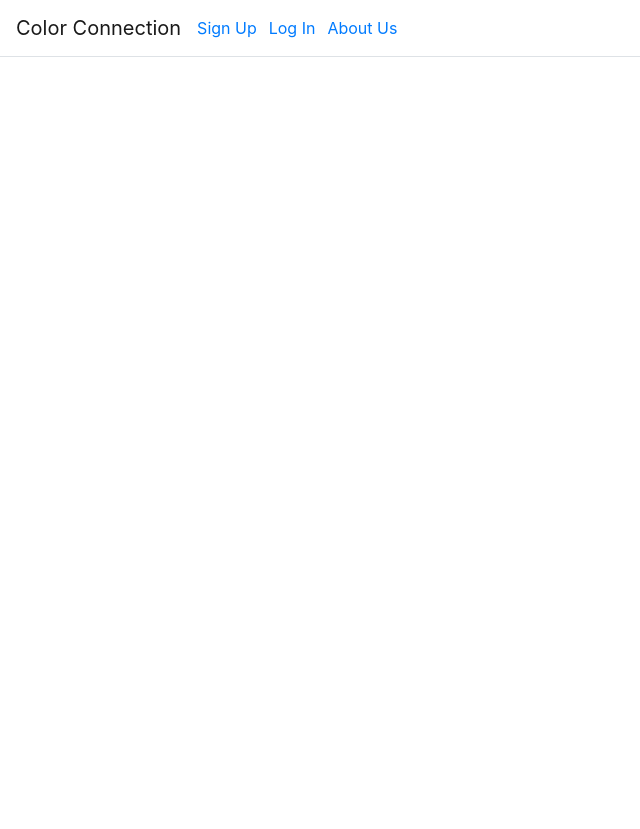
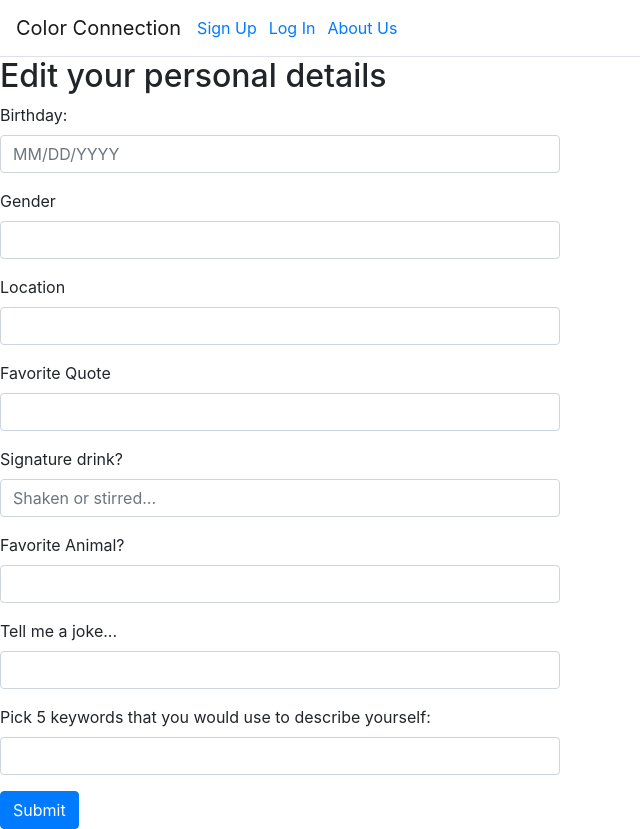
Before and after one commit to kelleymichelle/color-connection, a React (Create React App) app: page /edit-about-me in a window 1280 px wide. Shown: the whole page, without its empty margins (0-640 px from the left). Before the commit the page ends 800 px from the top, so only its background shows below. Built offline with nearby package versions, Linux system fonts and the light colour scheme; no server answers.

Commit message:
can update details about users

```diff
--- a/src/App.js
+++ b/src/App.js
@@ -13,6 +13,7 @@ import Home from './containers/Home'
 import Login from './components/Login'
 import NavbarLoggedOut from './components/NavbarLoggedOut'
 import Profile from './containers/Profile'
+import UserAboutForm from './components/dashboard/UserAboutForm'
 // import NavbarLoggedIn from './components/NavbarLoggedIn'
 
 import axios from 'axios'
@@ -26,6 +27,10 @@ class App extends React.Component {
 
   componentDidMount() {
     this.loginStatus()
+  }
+
+  componentWillUnmount() {
+
   }
 
   // componentDidUpdate() {
@@ -127,6 +132,7 @@ class App extends React.Component {
               <ColorQuiz {...props}
                 user={this.state.user} />
             )} />
+          <Route exact path="/edit-about-me" component={UserAboutForm} />
           <Route exact path="/user/:userId" component={Profile} />
         </Switch>
     </Router>
--- a/src/components/ColorQuiz.js
+++ b/src/components/ColorQuiz.js
@@ -63,11 +63,12 @@ class ColorQuiz extends React.Component {
 
   render() {
 
-    if (this.props.currentUser[0] === undefined) {
-      return <Redirect to={{pathname: "/login", state: {error: "Please log in or sign up"} }}/>
-    // } else if (this.props.currentUser[0].color !== null) {
-    //   return <Redirect to={{pathname: "/dashboard", state: {error: "You've already been assigned a color"}}} />
-    } else if (this.state.redirect) {
+    // if (this.props.currentUser[0] === undefined) {
+    //   return <Redirect to={{pathname: "/login", state: {error: "Please log in or sign up"} }}/>
+    // // } else if (this.props.currentUser[0].color !== null) {
+    // //   return <Redirect to={{pathname: "/dashboard", state: {error: "You've already been assigned a color"}}} />
+    // } else
+    if (this.state.redirect) {
       return <Redirect to={this.state.redirect} />
     }
     return (
--- a/src/components/LogIn.js
+++ b/src/components/LogIn.js
@@ -80,12 +80,11 @@ class Login extends React.Component {
   render() {
     if (this.state.redirect) {
       return <Redirect to={this.state.redirect} />
+    } else if (this.props.loggedInStatus === true) {
+      this.setState({
+        redirect: "/dashboard"
+      })
     }
-    // if (this.props.loggedInStatus === true) {
-    //   this.setState({
-    //     redirect: "/dashboard"
-    //   })
-    // }
     return(
       <div>
         {this.errorMessage()}
--- a/src/components/dashboard/UserAboutForm.js
+++ b/src/components/dashboard/UserAboutForm.js
@@ -2,33 +2,69 @@ import React from 'react'
 import Form from 'react-bootstrap/Form'
 import Button from 'react-bootstrap/Button'
 
-import { Redirect } from 'react-router-dom'
+import axios from 'axios'
+
+// import { Redirect } from 'react-router-dom'
 
 import { connect } from 'react-redux'
 
-class UserAboutForm extends React.Component {
+ class UserAboutForm extends React.Component {
   state = {
-    info: []
+    birthday: '',
+    gender: '',
+    location: ''
+    // info: []
+  }
+
+  handleOnChange = e => {
+    this.setState({
+      [e.target.name]: e.target.value
+    })
+  }
+
+  handleOnSubmit = e => {
+    e.preventDefault()
+
+    let user =  this.props.user
+    let userInfo = this.state
+
+    axios.patch(`http://localhost:3001/users/${user.id}`, {userInfo, user}, {withCredentials: true})
+      .then(response => {
+        if (response.data) {
+          // debugger
+          // const { birthday, gender, location } = response.data
+          this.props.dispatch({ type: 'UPDATE_USER_INFO', payload: response.data })
+          // this.redirect()
+          this.setState({
+            redirect: "/dashboard"
+        })
+       } else {
+          this.setState({
+            errors: response.data.errors
+          })
+        }
+      })
+      .catch(error => console.log('api errors:', error))
   }
 
   render() {
     return (
       <div>
         <h2>Edit your personal details</h2>
-        <Form>
+        <Form style={{width: '35em'}} onSubmit={this.handleOnSubmit}>
           <Form.Group>
             <Form.Label>Birthday:</Form.Label>
-            <Form.Control type="text" name="birthday" value={this.state.birthday} placeholder="MM/DD/YYYY"/>
+            <Form.Control type="text" name="birthday" value={this.state.birthday} onChange={this.handleOnChange} placeholder="MM/DD/YYYY"/>
           </Form.Group>
 
           <Form.Group>
             <Form.Label>Gender</Form.Label>
-            <Form.Control type="text" name="gender" value={this.state.gender} />
+            <Form.Control type="text" name="gender" value={this.state.gender} onChange={this.handleOnChange}/>
           </Form.Group>
 
           <Form.Group>
             <Form.Label>Location</Form.Label>
-            <Form.Control type="text" name="location" value={this.state.location} />
+            <Form.Control type="text" name="location" value={this.state.location} onChange={this.handleOnChange}/>
           </Form.Group>
 
           <Form.Group>
@@ -38,7 +74,7 @@ class UserAboutForm extends React.Component {
 
           <Form.Group>
             <Form.Label>Signature drink?</Form.Label>
-            <Form.Control type="text" name="drink" value={this.state.drink} />
+            <Form.Control type="text" name="drink" value={this.state.drink} placeholder="Shaken or stirred..."/>
           </Form.Group>
 
           <Form.Group>
@@ -46,7 +82,7 @@ class UserAboutForm extends React.Component {
             <Form.Control type="text" name="animal" value={this.state.animal} />
           </Form.Group>
 
-          <Form.Group>
+          {/* <Form.Group>
             <Form.Label>Are you a Night Owl or a Morning Person?</Form.Label>
             <Form.Control type="text" name="question1" value={this.state.question1} />
           </Form.Group>
@@ -54,24 +90,30 @@ class UserAboutForm extends React.Component {
           <Form.Group>
             <Form.Label>What do your Saturdays usually look like?</Form.Label>
             <Form.Control type="textarea" name="question2" value={this.state.question2} />
-          </Form.Group>
+          </Form.Group> */}
 
           <Form.Group>
-            <Form.Label>What makes you laugh?</Form.Label>
+            <Form.Label>Tell me a joke...</Form.Label>
             <Form.Control type="textarea" name="question3" value={this.state.question3} />
           </Form.Group>
 
-          <Form.Group>
+          {/* <Form.Group>
             <Form.Label>Where is home for you?</Form.Label>
             <Form.Control type="textarea" name="question4" value={this.state.question4} />
+          </Form.Group> */}
+
+          <Form.Group>
+            <Form.Label>Pick 5 keywords that you would use to describe yourself:</Form.Label>
+            <Form.Control type="textarea" name="questions5" value={this.state.question5} />
           </Form.Group>
 
-          <Form.Group>
-            <Form.Label>What interests you?</Form.Label>
-            <Form.Control type="textarea" name="questions5" value={this.state.question5} />
-          </Form.Group>
+          <Button type="submit">Submit</Button>
         </Form>
       </div>
     )
   }
 }
+
+const mapStateToProps = state => ({ user: state.currentUser })
+
+export default connect(mapStateToProps)(UserAboutForm)
--- a/src/containers/Dashboard.js
+++ b/src/containers/Dashboard.js
@@ -12,8 +12,8 @@ class Dashboard extends React.Component {
 
 
   render() {
-    // if (this.props.currentUser[0] === undefined) {
-    //   return <Redirect to={{pathname: "/login", state: {error: "Please log in or sign up"} }}/>
+    // if (this.props.user.color === null) {
+    //   return (this.props.history.push('/colorquiz'))
     // }
 
     // const user = this.props.currentUser[0]
--- a/src/reducers/userReducer.js
+++ b/src/reducers/userReducer.js
@@ -34,6 +34,18 @@ const userReducer = (state = {
         currentUser: Object.assign(thisUser, colorQuiz)
       }
 
+      case 'UPDATE_USER_INFO':
+        const stillThisUser = state.currentUser
+        const birthday = { birthday: action.payload.birthday }
+        const gender = { gender: action.payload.gender }
+        const location = { location: action.payload.location }
+        // debugger
+        // console.log(birthday, gender, location)
+        return {
+          ...state,
+          currentUser: Object.assign(stillThisUser, birthday, gender, location)
+        }
+
       case 'LOGOUT_USER':
         // const loggingOutUser = action.payload
         return {
```
